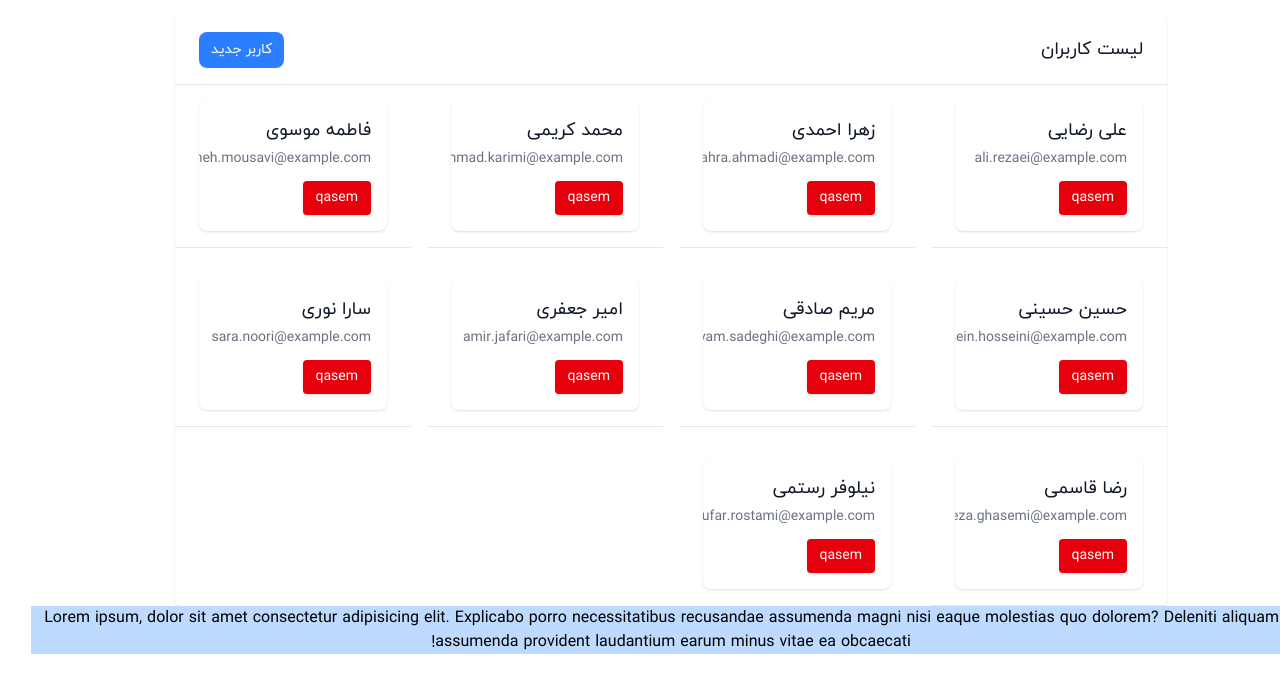
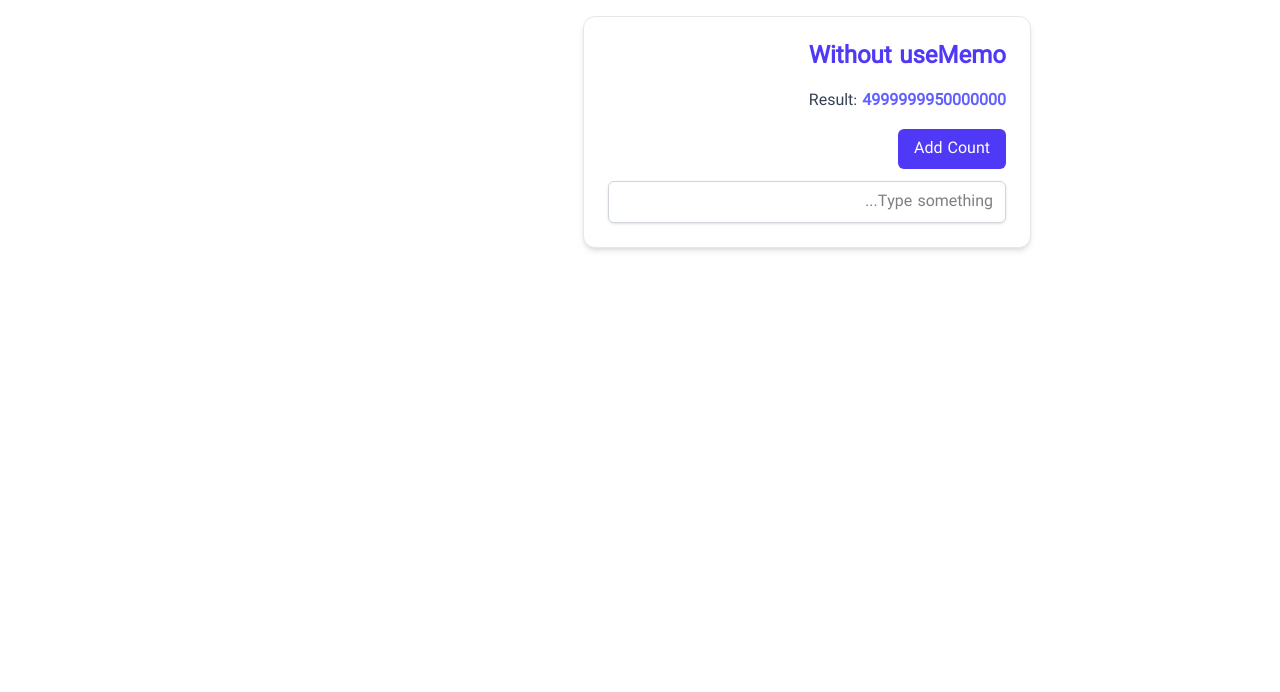
Before and after one commit to imamin1/next, a React (Vite) app: page / in a window 1280 px wide. Shown: the top 692 px of the page. Built offline with nearby package versions, Linux system fonts and the light colour scheme.

Commit message:
#24 useMemo

```diff
--- a/src/AddUserModal.jsx
+++ /dev/null
@@ -1,96 +0,0 @@
-import { useContext, useState } from "react";
-import { UserContext } from "./UserContext";
-import { createPortal } from "react-dom";
-import  permissionHOC  from "./permissionHOC";
-
-const AddUserModal = () => {
-  const { addUser } = useContext(UserContext);
-  const [open, setOpen] = useState(false);
-  const [form, setForm] = useState({ name: "", email: "", role: "کاربر" });
-
-  const handleSubmit = (e) => {
-    e.preventDefault();
-    if (!form.name || !form.email) return;
-
-    addUser({ ...form, id: Date.now() });
-    setForm({ name: "", email: "", role: "کاربر" });
-    setOpen(false);
-  };
-
-  const modalRoot =
-    typeof document !== "undefined" ? document.getElementById("modal-root") : null;
-
-  return (
-    <>
-      <button
-        onClick={() => setOpen(true)}
-        className="mx-6 my-4 px-3 py-2 rounded-lg bg-blue-500 hover:bg-blue-600 text-white text-sm"
-      >
-        کاربر جدید
-      </button>
-
-      {open &&
-        modalRoot &&
-        createPortal(
-          <div
-            className="fixed inset-0 z-50 flex items-center justify-center bg-black/50 p-4"
-            onClick={() => setOpen(false)}
-          >
-            <div
-              className="w-full max-w-sm rounded-xl bg-white p-6 shadow-xl"
-              onClick={(e) => e.stopPropagation()}
-            >
-              <h2 className="mb-4 text-lg font-semibold text-gray-900">
-                افزودن کاربر جدید
-              </h2>
-
-              <form onSubmit={handleSubmit} className="space-y-4">
-                <div>
-                  <label className="mb-1 block text-sm text-gray-600">نام</label>
-                  <input
-                    type="text"
-                    value={form.name}
-                    onChange={(e) => setForm({ ...form, name: e.target.value })}
-                    className="w-full rounded-lg border border-gray-300 px-3 py-2 text-sm focus:border-indigo-500 focus:outline-none"
-                    placeholder="مثلاً امین رضایی"
-                    required
-                  />
-                </div>
-
-                <div>
-                  <label className="mb-1 block text-sm text-gray-600">ایمیل</label>
-                  <input
-                    type="email"
-                    value={form.email}
-                    onChange={(e) => setForm({ ...form, email: e.target.value })}
-                    className="w-full rounded-lg border border-gray-300 px-3 py-2 text-sm focus:border-indigo-500 focus:outline-none"
-                    placeholder="name@example.com"
-                    required
-                  />
-                </div>
-
-                <div className="flex justify-end gap-2 pt-2">
-                  <button
-                    type="button"
-                    onClick={() => setOpen(false)}
-                    className="rounded-lg px-4 py-2 text-sm text-gray-600 hover:bg-gray-100"
-                  >
-                    انصراف
-                  </button>
-                  <button
-                    type="submit"
-                    className="rounded-lg bg-indigo-600 px-4 py-2 text-sm font-medium text-white hover:bg-indigo-700"
-                  >
-                    ذخیره
-                  </button>
-                </div>
-              </form>
-            </div>
-          </div>,
-          modalRoot
-        )}
-    </>
-  );
-};
-
-export default permissionHOC(AddUserModal);
--- a/src/App.jsx
+++ b/src/App.jsx
@@ -1,15 +1,12 @@
-import UserContextProvider from "./UserContext";
-import UserList from "./UserList";
+import React from 'react';
+import NormalComponent from './NormalComponent';
 
-function App() {
+const App = () => {
   return (
-    <UserContextProvider>
-      <div className="max-w-5xl mx-auto p-4 h-screen">
-        <UserList />
-        <div className="fixed left-0 right-0 botton-0 bg-blue-200 text-center">Lorem ipsum, dolor sit amet consectetur adipisicing elit. Explicabo porro necessitatibus recusandae assumenda magni nisi eaque molestias quo dolorem? Deleniti aliquam et assumenda provident laudantium earum minus vitae ea obcaecati!</div>
-      </div>
-    </UserContextProvider>
+    <div>
+      <NormalComponent/>
+    </div>
   );
-}
+};
 
 export default App;
--- /dev/null
+++ b/src/NormalComponent.jsx
@@ -0,0 +1,38 @@
+import { useMemo, useState } from "react";
+
+const NormalComponent = () => {
+  const [count, setCount] = useState(0);
+  const [text, setText] = useState("");
+
+  const heavyCalculation = useMemo(() => {
+    let total = 0;
+    for (let i = 0; i < 1e8; i++) {
+      total += i;
+    }
+    console.log("🔁 Heavy calculation is running...");
+    return total + count;
+  }, [count])
+
+  return (
+    <div className="p-6 max-w-md mx-auto bg-white rounded-xl shadow-md space-y-4 my-4 border border-gray-200">
+      <h2 className="text-2xl font-bold text-indigo-600">Without useMemo</h2>
+      <p className="text-gray-700 font-medium">Result: <span className="text-indigo-500 font-bold">{heavyCalculation}</span></p>
+      <div className="space-y-3">
+        <button
+          onClick={() => setCount((prev) => prev + 1)}
+          className="px-4 py-2 bg-indigo-600 text-white rounded-md hover:bg-indigo-700 transition duration-300 focus:outline-none focus:ring-2 focus:ring-indigo-500 focus:ring-opacity-50"
+        >
+          Add Count
+        </button>
+        <input
+          value={text}
+          onChange={(e) => setText(e.target.value)}
+          className="w-full px-3 py-2 border border-gray-300 rounded-md shadow-sm focus:outline-none focus:ring-indigo-500 focus:border-indigo-500"
+          placeholder="Type something..."
+        />
+      </div>
+    </div>
+  );
+};
+
+export default NormalComponent;
--- a/src/PermissonRP.jsx
+++ /dev/null
@@ -1,14 +0,0 @@
-import React, { useContext } from 'react';
-import { UserContext } from './UserContext';
-
-const PermissonRP = ({render}) => {
-    const {hasPermission} = useContext(UserContext)
-    console.log(hasPermission);
-    return (
-        <div>
-            {hasPermission && render("qasem")}
-        </div>
-    );
-};
-
-export default PermissonRP;
--- a/src/UserContext.jsx
+++ /dev/null
@@ -1,43 +0,0 @@
-import { createContext, useState } from "react";
-
-export const UserContext = createContext({
-  users : [],
-  setUsers : () => {},
-  setUser : () => {},
-  deleteUser : () => {},
-  hasPermission : true,
-  setHasPermission : () => {}
-});
-
-const initialUsers = [
-  { id: 1, name: "علی رضایی", email: "ali.rezaei@example.com" },
-  { id: 2, name: "زهرا احمدی", email: "zahra.ahmadi@example.com" },
-  { id: 3, name: "محمد کریمی", email: "mohammad.karimi@example.com" },
-  { id: 4, name: "فاطمه موسوی", email: "fatemeh.mousavi@example.com" },
-  { id: 5, name: "حسین حسینی", email: "hossein.hosseini@example.com" },
-  { id: 6, name: "مریم صادقی", email: "maryam.sadeghi@example.com" },
-  { id: 7, name: "امیر جعفری", email: "amir.jafari@example.com" },
-  { id: 8, name: "سارا نوری", email: "sara.noori@example.com" },
-  { id: 9, name: "رضا قاسمی", email: "reza.ghasemi@example.com" },
-  { id: 10, name: "نیلوفر رستمی", email: "niloufar.rostami@example.com" },
-];
-
-const UserContextProvider = ({ children }) => {
-  const [users, setUsers] = useState(initialUsers);
-  const [hasPermission ,setHasPermission] = useState(true);
-  const deleteUser = (id) => {
-    setUsers((prev) => prev.filter((user) => user.id !== id));
-  };
-
-  const addUser = (user) => {
-    setUsers((prev) => [...prev, user]);
-  };
-
-  return (
-    <UserContext.Provider value={{ users, deleteUser, addUser , hasPermission ,setHasPermission }}>
-      {children}
-    </UserContext.Provider>
-  );
-};
-
-export default UserContextProvider;
--- a/src/UserItems.jsx
+++ /dev/null
@@ -1,26 +0,0 @@
-import { useContext } from "react";
-import { UserContext } from "./UserContext";
-import permissionHOC from "./permissionHOC";
-import PermissonRP from "./PermissonRP";
-
-const UserItem = ({ user }) => {
-    const { deleteUser } = useContext(UserContext);
-    return (
-        <div className="bg-white shadow overflow-hidden sm:rounded-lg p-4">
-            <h1 className="text-lg font-medium text-gray-900">{user.name}</h1>
-            <p className="mt-1 text-sm text-gray-500">{user.email}</p>
-            <PermissonRP
-                render={(name) => (
-                    <button
-                        className="mt-3 inline-flex items-center px-3 py-2 border border-transparent text-sm leading-4 font-medium rounded shadow-sm text-white bg-red-600 hover:bg-red-700 focus:outline-none focus:ring-2 focus:ring-offset-2 focus:ring-red-500"
-                        onClick={() => deleteUser(user.id)}
-                    >
-                        {name}
-                    </button>
-                )}
-            />
-        </div>
-    );
-};
-
-export default permissionHOC(UserItem);
--- a/src/UserList.jsx
+++ /dev/null
@@ -1,29 +0,0 @@
-import { useContext } from "react";
-import UserItems from "./UserItems";
-import { UserContext } from "./UserContext";
-import AddUserModal from "./AddUserModal";
-
-const UserList = () => {
-  const { users } = useContext(UserContext);
-
-  return (
-    <div className="bg-white shadow overflow-hidden sm:rounded-md">
-      <div className="flex justify-between items-center">
-        <h1 className="px-4 py-5 sm:px-6 text-lg leading-6 font-medium text-gray-900">
-          لیست کاربران
-        </h1>
-        <AddUserModal />
-      </div>
-
-      <ul className="border-t border-gray-200 divide-y divide-gray-200 grid grid-cols-1 gap-4 sm:grid-cols-3 lg:grid-cols-4">
-        {users.map((user) => (
-          <li key={user.id} className="px-4 py-4 sm:px-6">
-            <UserItems user={user} />
-          </li>
-        ))}
-      </ul>
-    </div>
-  );
-};
-
-export default UserList;
--- a/src/permissionHOC.jsx
+++ /dev/null
@@ -1,14 +0,0 @@
-import { useContext } from "react";
-import { UserContext } from "./UserContext";
-
-const permissionHOC = (WrappedComponent) => {
-  const NewComponent = (props) => {
-    const { hasPermission } = useContext(UserContext);
-
-    return hasPermission ? <WrappedComponent {...props} /> : null;
-  };
-
-  return NewComponent;
-};
-
-export default permissionHOC;
```
